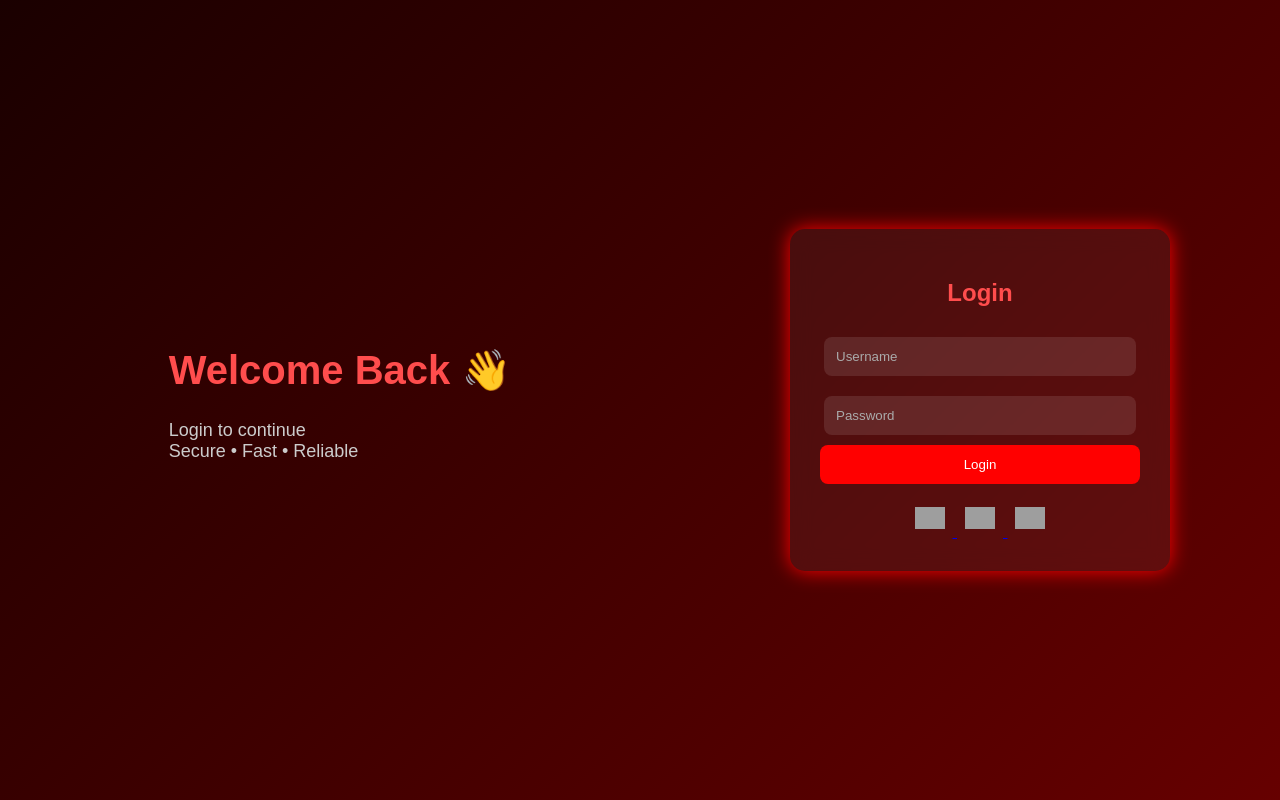
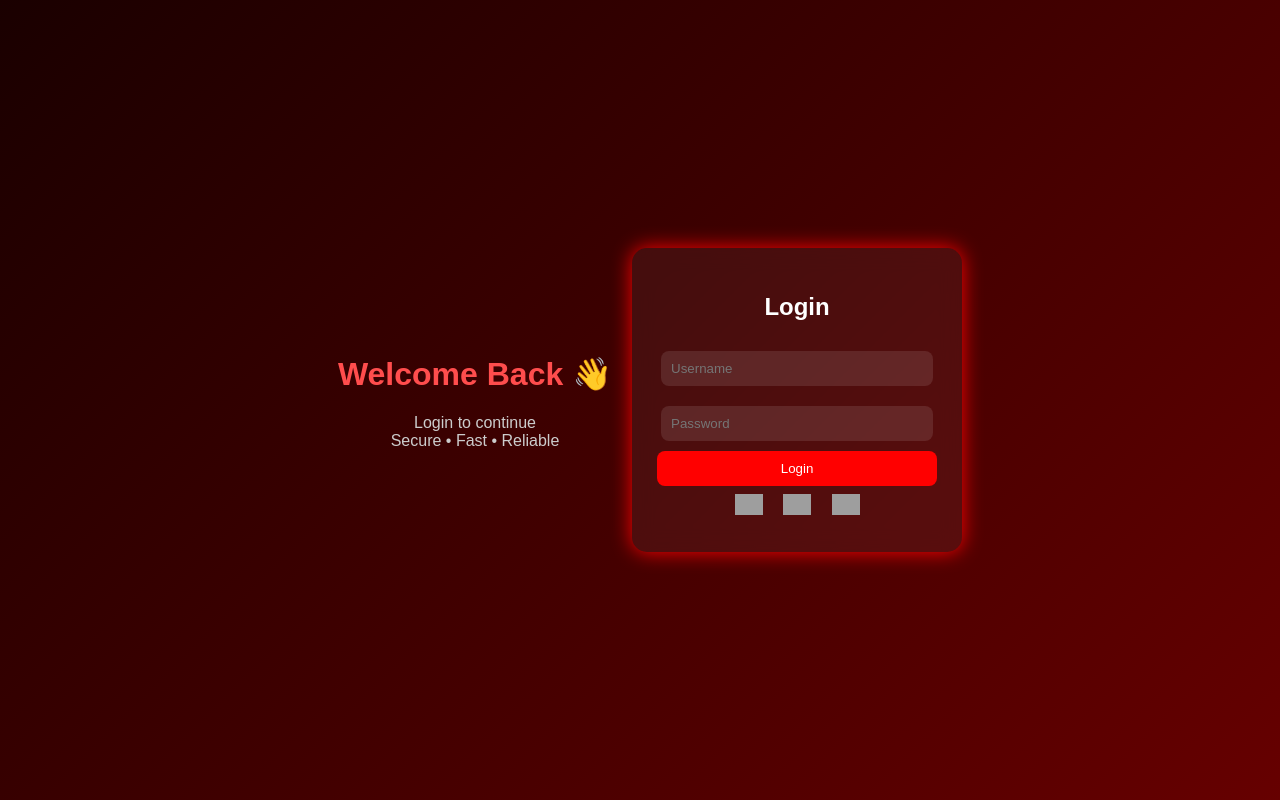
Before and after one commit to ShivP9995/Website-, a plain HTML site: page Index.html in a window 1280 px wide. Drawn offline with Linux system fonts and the light colour scheme; grey boxes are pictures that could not be loaded.

Commit message:
Update Index.html

```diff
--- a/Index.html
+++ b/Index.html
@@ -1,209 +1,135 @@
 <!DOCTYPE html>
 <html>
 <head>
+<meta charset="UTF-8">
+<meta name="viewport" content="width=device-width, initial-scale=1.0">
+
 <title>Shiv Login</title>
 
 <style>
 body {
   margin: 0;
   font-family: Arial;
-      height: 100vh;
-      display: flex;
-      overflow: hidden;
   background: linear-gradient(135deg, #1a0000, #660000);
   color: white;
 }
 
+/* 🔥 Responsive Layout */
 .container {
   display: flex;
-      width: 100%;
+  flex-direction: column;
+  height: 100vh;
+  justify-content: center;
+  align-items: center;
 }
 
-    /* 🔴 LEFT SIDE TEXT */
+/* Desktop view */
+@media (min-width: 768px) {
+  .container {
+    flex-direction: row;
+  }
+}
+
+/* LEFT */
 .left {
-      flex: 1;
-      display: flex;
-      justify-content: center;
-      align-items: center;
-      padding: 40px;
+  text-align: center;
+  padding: 20px;
 }
 
 .left h1 {
-      font-size: 40px;
   color: #ff4d4d;
 }
 
 .left p {
-      font-size: 18px;
   color: #ccc;
 }
 
-    /* 🔴 RIGHT SIDE LOGIN */
-    .right {
-      flex: 1;
-      display: flex;
-      justify-content: center;
-      align-items: center;
+/* RIGHT */
+.login-box {
+  background: rgba(255,255,255,0.05);
+  padding: 25px;
+  border-radius: 15px;
+  width: 280px;
+  text-align: center;
+  box-shadow: 0 0 20px red;
+  backdrop-filter: blur(10px);
 }
 
-    .login-box {
-      background: rgba(255,255,255,0.05);
-      padding: 30px;
-      border-radius: 15px;
-      text-align: center;
-      width: 320px;
-      box-shadow: 0 0 20px red;
-      backdrop-filter: blur(10px);
-      z-index: 2;
-    }
-
-    h2 {
-      color: #ff4d4d;
-    }
-
+/* Inputs */
 input {
   width: 90%;
-      padding: 12px;
+  padding: 10px;
   margin: 10px 0;
   border-radius: 8px;
   border: none;
-      outline: none;
   background: rgba(255,255,255,0.1);
   color: white;
 }
 
-    input::placeholder {
-      color: #aaa;
+/* Button */
+button {
+  width: 100%;
+  padding: 10px;
+  background: red;
+  border: none;
+  border-radius: 8px;
+  color: white;
 }
 
-    button {
-      width: 100%;
-      padding: 12px;
-      background: red;
-      color: white;
-      border: none;
-      border-radius: 8px;
-      cursor: pointer;
-      transition: 0.3s;
+/* Social */
+.social img {
+  width: 28px;
+  margin: 8px;
 }
 
-    button:hover {
-      background: darkred;
-      box-shadow: 0 0 10px red;
-    }
-
-    /* 🔗 SOCIAL ICONS */
-    .social {
-      margin-top: 15px;
-    }
-
-    .social img {
-      width: 30px;
-      margin: 8px;
-      cursor: pointer;
-      transition: 0.3s;
-    }
-
-    .social img:hover {
-      transform: scale(1.2);
-    }
-
-    /* 🔴 BACKGROUND ANIMATION */
+/* Animation */
 .circle {
-      position: absolute;
+  position: fixed;
   border-radius: 50%;
-      background: rgba(255, 0, 0, 0.2);
+  background: rgba(255,0,0,0.2);
   animation: float 10s infinite;
 }
 
-    .circle:nth-child(1) {
-      width: 80px;
-      height: 80px;
-      left: 10%;
-      animation-duration: 12s;
-    }
-
-    .circle:nth-child(2) {
-      width: 120px;
-      height: 120px;
-      left: 70%;
-      animation-duration: 15s;
-    }
-
-    .circle:nth-child(3) {
-      width: 60px;
-      height: 60px;
-      left: 40%;
-      animation-duration: 10s;
-    }
+.circle:nth-child(1){width:60px;height:60px;left:10%;}
+.circle:nth-child(2){width:100px;height:100px;left:70%;}
+.circle:nth-child(3){width:40px;height:40px;left:40%;}
 
 @keyframes float {
-      0% { transform: translateY(100vh); }
-      100% { transform: translateY(-100vh); }
+  0%{transform:translateY(100vh);}
+  100%{transform:translateY(-100vh);}
 }
-
 </style>
 </head>
 
 <body>
 
-<!-- 🔴 Animation -->
 <div class="circle"></div>
 <div class="circle"></div>
 <div class="circle"></div>
 
 <div class="container">
 
-  <!-- LEFT -->
   <div class="left">
-    <div>
     <h1>Welcome Back 👋</h1>
     <p>Login to continue<br>Secure • Fast • Reliable</p>
   </div>
-  </div>
 
-  <!-- RIGHT -->
-  <div class="right">
   <div class="login-box">
     <h2>Login</h2>
 
-      <input type="text" id="user" placeholder="Username">
-      <input type="password" id="pass" placeholder="Password">
+    <input type="text" placeholder="Username">
+    <input type="password" placeholder="Password">
 
-      <button onclick="login()">Login</button>
+    <button>Login</button>
 
-      <!-- Social -->
     <div class="social">
-        <a href="https://instagram.com" target="_blank">
-          <img src="https://cdn-icons-png.flaticon.com/512/2111/2111463.png">
-        </a>
-
-        <a href="https://facebook.com" target="_blank">
-          <img src="https://cdn-icons-png.flaticon.com/512/733/733547.png">
-        </a>
-
-        <a href="https://github.com" target="_blank">
-          <img src="https://cdn-icons-png.flaticon.com/512/733/733553.png">
-        </a>
-      </div>
-
+      <a href="https://instagram.com"><img src="https://cdn-icons-png.flaticon.com/512/2111/2111463.png"></a>
+      <a href="https://facebook.com"><img src="https://cdn-icons-png.flaticon.com/512/733/733547.png"></a>
+      <a href="https://github.com"><img src="https://cdn-icons-png.flaticon.com/512/733/733553.png"></a>
     </div>
   </div>
 
 </div>
 
-<script>
-function login() {
-  let u = document.getElementById("user").value;
-  let p = document.getElementById("pass").value;
-
-  if(u === "admin" && p === "1234") {
-    alert("Login Successful 🔥");
-  } else {
-    alert("Wrong Login ❌");
-  }
-}
-</script>
-
 </body>
 </html>
```
Lines whose indentation alone changed are shown as unchanged.
